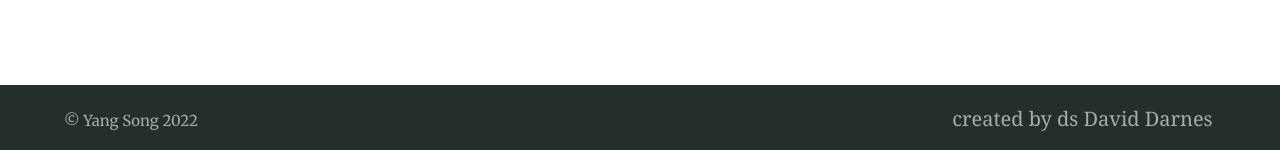
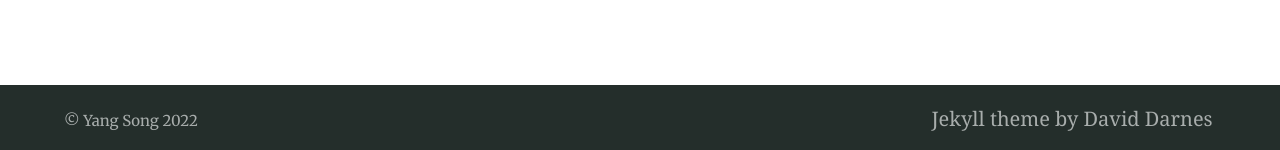
Before and after one commit to ysong126/ysong126.github.io, a Jekyll site: the page built from index.md, in a window 1280 px wide. Shown: the part 747-897 px from the top of the page. Built offline with Jekyll 4.4.1, drawn with Linux system fonts in a browser that asks for light colours.

Commit message:
Update _config.yml

```diff
--- a/_config.yml
+++ b/_config.yml
@@ -136,7 +136,7 @@ navigation_header:
 #  url: https://github.com/daviddarnes/alembic
 
 navigation_footer:
-- title: created by ds David Darnes
+- title: Jekyll theme by David Darnes
   url: https://darn.es
 
 social_links: # Appears in sidebar. Set the urls then uncomment and comment out as desired
```
